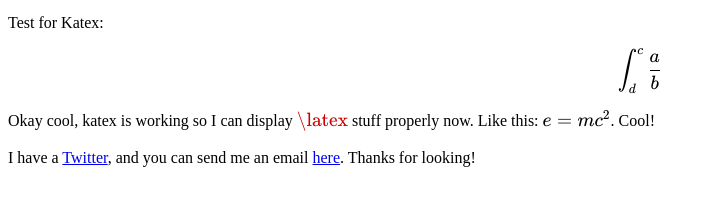
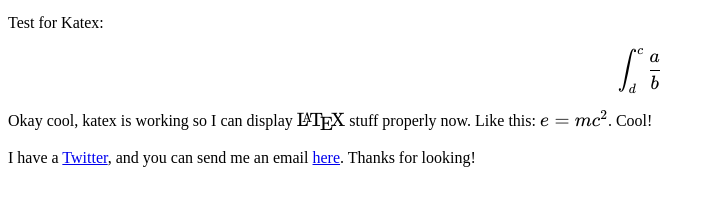
Before and after one commit to andyleemitchell/andyleemitchell.github.io, a Jekyll site: the page built from index.md, in a window 1280 px wide. Shown: the part 230-436 px from the top of the page, without its empty margins (0-715 px from the left). Built offline with Jekyll 4.4.1, drawn with Linux system fonts in a browser that asks for light colours; our own code applies the rules of GitHub Pages for plain Markdown files.

```diff
--- a/index.md
+++ b/index.md
@@ -10,7 +10,7 @@ Test for Katex:
 
 $$\int^{c}_{d} \frac{a}{b}$$
 
-Okay cool, katex is working so I can display $$\latex$$ stuff properly now. Like this: $$e=mc^2$$. Cool!
+Okay cool, katex is working so I can display $$\LaTeX$$ stuff properly now. Like this: $$e=mc^2$$. Cool!
 
 I have a [Twitter](https://www.twitter.com/andyleemitchell), and you can send me an email [here](mailto:andrew.leemitchell.2021@mumail.ie?subject=I%20came%20from%20your%20website).
 Thanks for looking!
```
